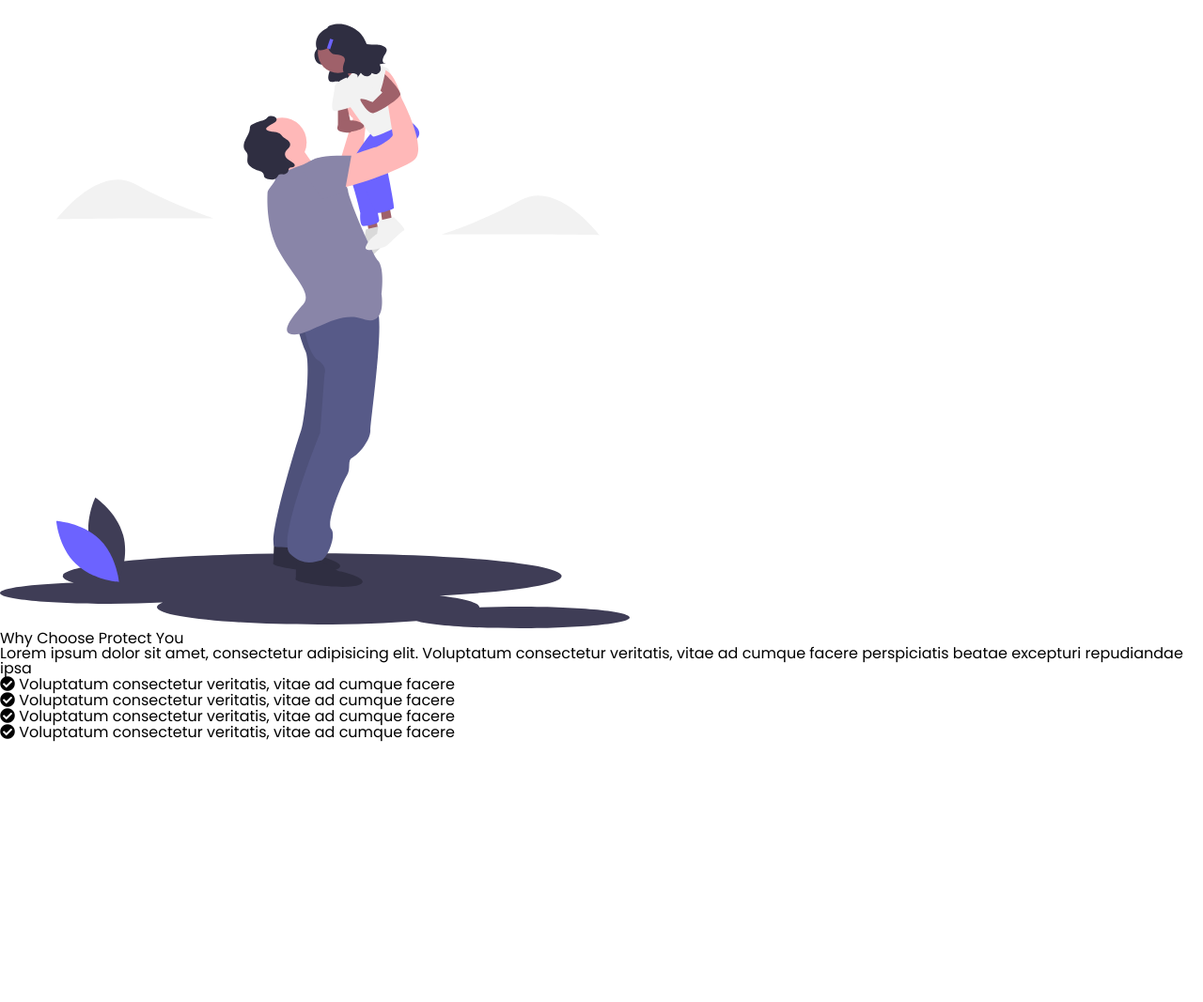
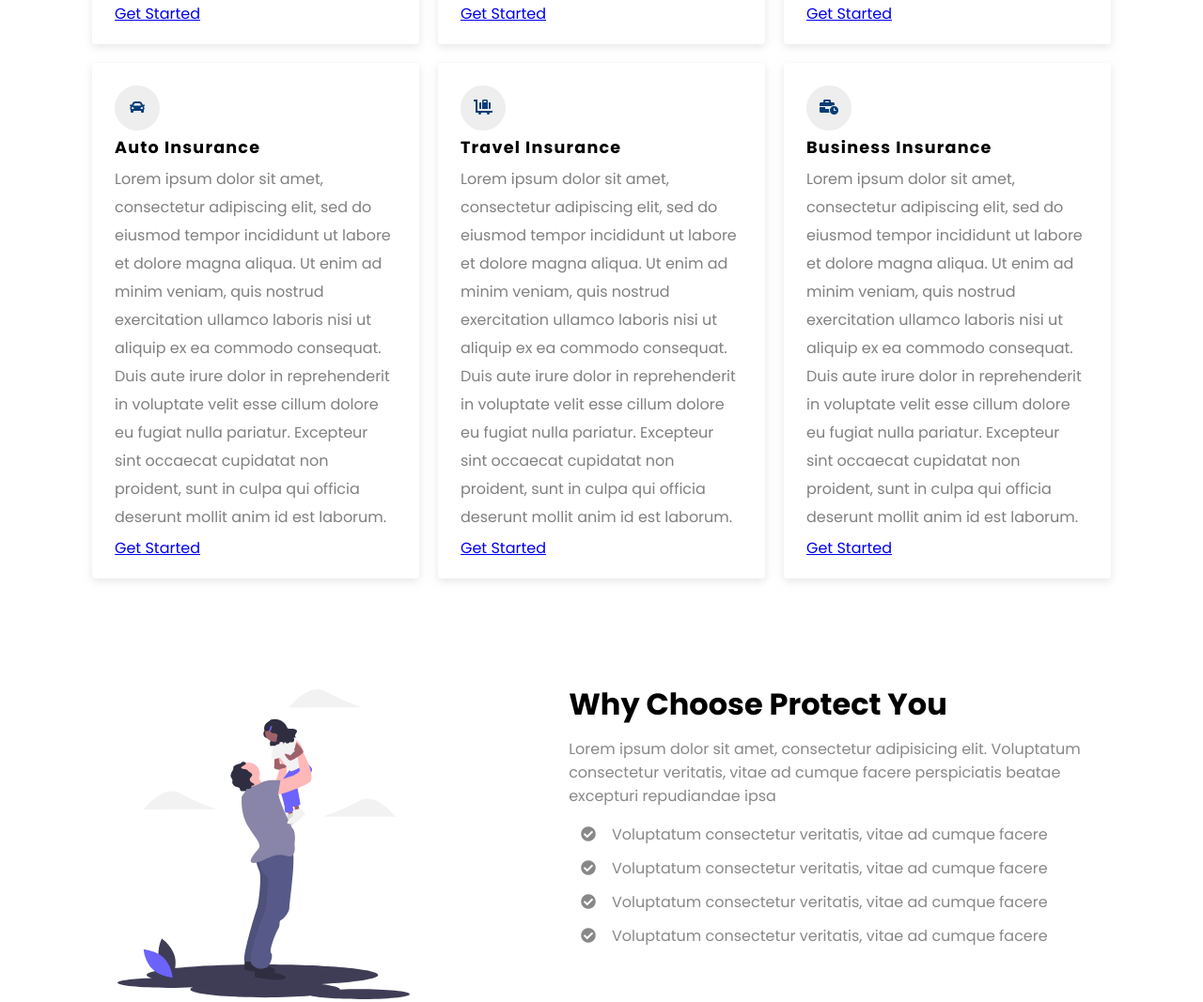
Before and after one commit to zsherman2510/insurancesite2, a plain HTML site: page index.html in a window 1280 px wide. Shown: the part 1421-2488 px from the top of the page at 94% size. Before the commit the page ends 2212 px from the top, so only its background shows below. Drawn offline with Linux system fonts and the light colour scheme.

Commit message:
11_pitch_section-CSS

```diff
--- a/styles/app.css
+++ b/styles/app.css
@@ -167,9 +167,10 @@ nav.nav--primary {
     justify-content: space-between;
 }
 
-.nav_socials span{
+.nav_socials span {
     margin-left: 10px;
 }
+
 /* Hero */
 
 .hero {
@@ -180,22 +181,22 @@ nav.nav--primary {
     object-fit: cover;
 }
 
-.nav_sub{
+.nav_sub {
     display: none;
 }
 
-@media screen and (min-width: 992px){
+@media screen and (min-width: 992px) {
     .nav_sub {
         display: flex;
     }
 }
 
-.nav_sub a{
+.nav_sub a {
     text-decoration: none;
     color: var(--primary);
 }
 
-.contact_us{
+.contact_us {
     margin-left: auto;
     margin-right: 0;
     padding: 15px 10px;
@@ -207,7 +208,7 @@ nav.nav--primary {
     color: var(--white);
 }
 
-.contact_info{
+.contact_info {
     margin-left: 10px;
 }
 
@@ -215,7 +216,7 @@ nav.nav--primary {
     margin-bottom: 10px;
 }
 
-.hero_text{
+.hero_text {
     margin-top: 15px;
     text-align: center;
     font-size: 56px;
@@ -236,26 +237,29 @@ nav.nav--primary {
     border-radius: 5px;
 }
 
-@media screen and (max-width: 700px){
-    .email_capture{
+@media screen and (max-width: 700px) {
+    .email_capture {
         flex-direction: column;
     }
 }
 
-.email_header h1{
-   font-size: 24px;
-   margin-bottom: 25px;
-   line-height: 25px;
+.email_header h1 {
+    font-size: 24px;
+    margin-bottom: 25px;
+    line-height: 25px;
 }
 
-.email_capture input[type=text], input[type=number], select {
+.email_capture input[type=text],
+input[type=number],
+select {
     width: 95%;
     padding: 12px 20px;
     margin: 8px 0;
     box-sizing: border-box;
 }
 
-.email_capture input[type=number], select {
+.email_capture input[type=number],
+select {
     width: 47%;
 }
 
@@ -267,3 +271,106 @@ button {
     width: 95%;
     border-radius: 2px;
 }
+
+section#insurance_section {
+    margin: 20px auto;
+}
+
+section h1 {
+    margin: 48px auto;
+    text-align: center;
+    font-size: 2rem;
+}
+
+.icon_background {
+    border-radius: 50%;
+    height: 3rem;
+    width: 3rem;
+    text-align: center;
+    display: table-cell;
+    vertical-align: middle;
+    background-color: var(--grey);
+}
+
+.icon_background i {
+    color: var(--primary);
+}
+
+.insurance_types {
+    display: flex;
+    justify-content: center;
+    flex-flow: row wrap;
+}
+
+.insurance_box {
+    max-width: 300px;
+    background: var(--white);
+    margin: 10px;
+    border-radius: 4px;
+    box-shadow: 0 3px 10px rgba(211, 211, 211, 0.568);
+    padding: 24px;
+}
+
+.insurance_box:hover {
+    background-color: var(--secondary);
+}
+
+.insurance_box-title {
+    font-size: 1.1rem;
+    letter-spacing: 1.2px;
+    font-weight: 600;
+    color: rgba(0 0 0 0.8);
+    margin: 10px auto;
+}
+
+.insurance_box-subtext {
+    color: #808080;
+    margin: 10px auto;
+    line-height: 30px;
+}
+
+section#content-pitch {
+    display: flex;
+    flex-wrap: wrap;
+    padding: 40px;
+    justify-content: center;
+}
+
+#content-pitch img {
+    max-width: 350px;
+    height: 330px;
+    background-position: center;
+    background-size: cover;
+    margin: 3rem auto;
+}
+
+.pitch {
+    width: 100%;
+    max-width: 550px;
+    margin: 3rem auto;
+}
+
+.pitch_title {
+    font-size: 2rem;
+    font-weight: 600;
+    color: rgba(0 0 0 0.8);
+}
+
+.sub_title{
+    margin: 1.2rem auto;
+    color: #888888;
+    line-height: 25px;
+}
+
+.pitch_checklist div {
+    margin: 1.2rem auto;
+}
+
+.pitch_checklist i {
+    color: #888888;
+    margin: auto .8rem;
+}
+
+.pitch_checklist span {
+    color: #888888;
+}
```
